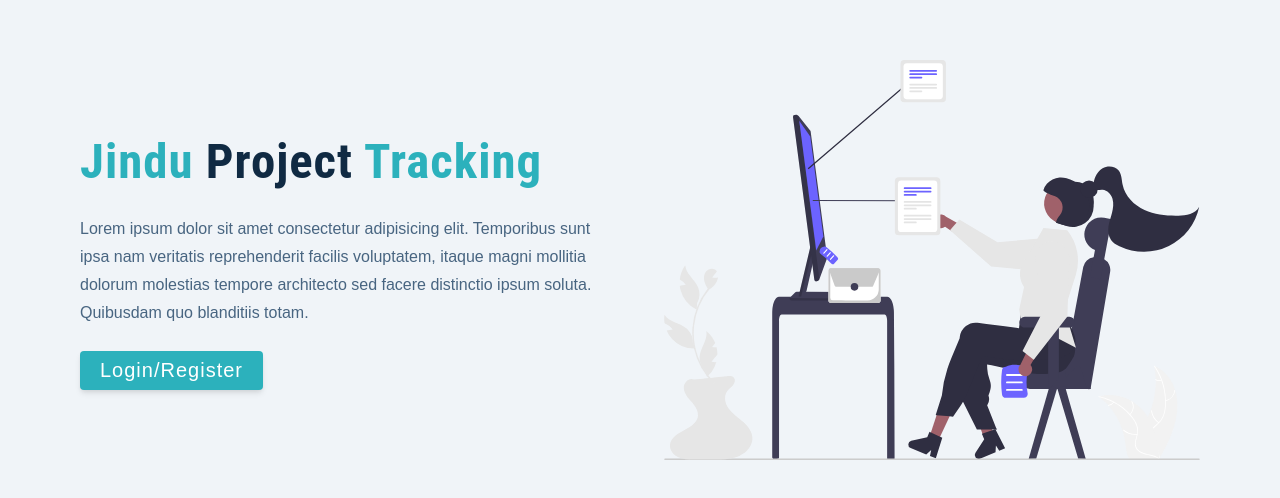
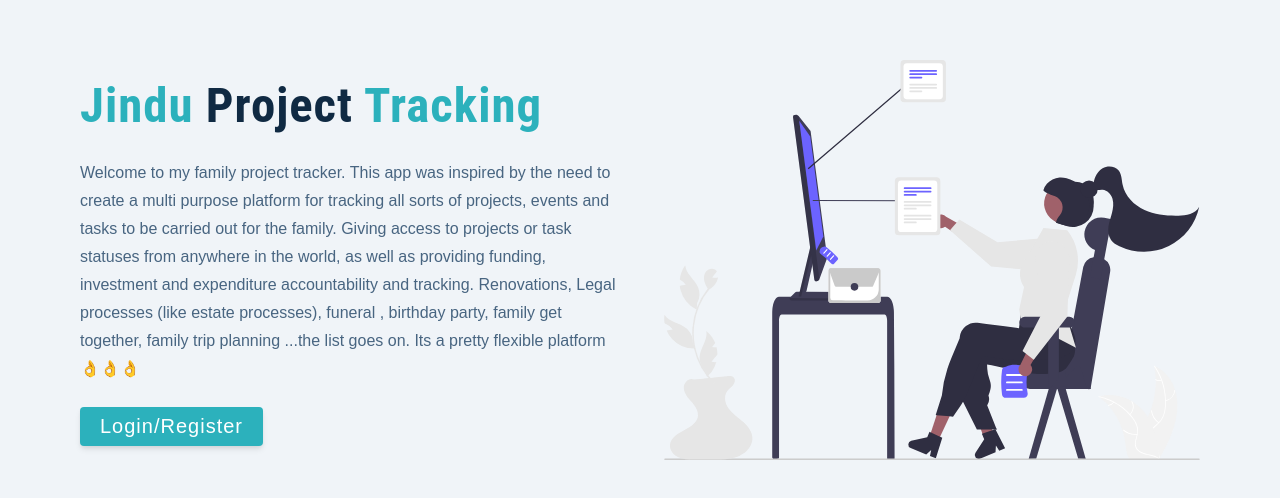
Before and after one commit to zvitambo/project-tracker, a React (Create React App) app in the folder client/: page /landing in a window 1280 px wide. Shown: the part 140-638 px from the top of the page. Built offline with nearby package versions, Linux system fonts and the light colour scheme; the HTML template or start-up script is replaced by a standard one.

Commit message:
updated the landing page description

```diff
--- a/client/src/components/AddProject.js
+++ b/client/src/components/AddProject.js
@@ -52,7 +52,7 @@ const AddProject = () => {
   const handleInput = (e) => {
     const name = e.target.name;
     const value = e.target.value;
-    console.log({ name, value });
+
     handleChange({ name, value });
   };
 
--- a/client/src/pages/Landing.js
+++ b/client/src/pages/Landing.js
@@ -19,10 +19,14 @@ const Landing = () => {
             <span>jindu</span> project <span>tracking</span>
           </h1>
           <p>
-            Lorem ipsum dolor sit amet consectetur adipisicing elit. Temporibus
-            sunt ipsa nam veritatis reprehenderit facilis voluptatem, itaque
-            magni mollitia dolorum molestias tempore architecto sed facere
-            distinctio ipsum soluta. Quibusdam quo blanditiis totam.
+            Welcome to my family project tracker. This app was inspired by the
+            need to create a multi purpose platform for tracking all sorts of
+            projects, events and tasks to be carried out for the family. Giving
+            access to projects or task statuses from anywhere in the world, as
+            well as providing funding, investment and expenditure accountability
+            and tracking. Renovations, Legal processes (like estate processes),
+            funeral , birthday party, family get together, family trip
+            planning ...the list goes on. Its a pretty flexible platform 👌👌👌
           </p>
           <Link to='/register' className='btn btn-hero'>
             Login/Register
--- a/client/src/pages/Register.js
+++ b/client/src/pages/Register.js
@@ -22,7 +22,7 @@ const Register = () => {
   };
 
   useEffect(() => {
-     console.log(user)
+
     if (user) {
       setTimeout(() => {
         navigate("/");
@@ -33,7 +33,7 @@ const Register = () => {
   const onSubmit = (e) => {
     e.preventDefault();
     const { name, email, password, isMember } = values;
-    console.log(name, email, password, isMember);
+
     if (!email || !password || (!isMember && !name)) {
       displayAlert();
       return;
@@ -45,7 +45,7 @@ const Register = () => {
     } else {
       registerUser(currentUser);
     }
-    console.log(e.target);
+
   };
 
   const toggleMember = () => {
```
Also changed, not shown: 1 other file (tests, documents, lock files or other folders).
